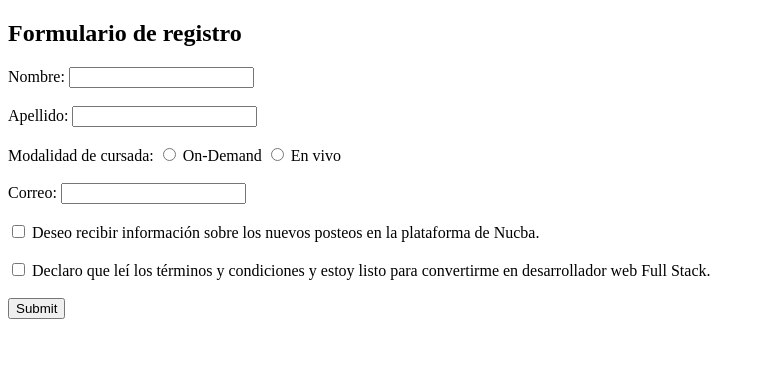
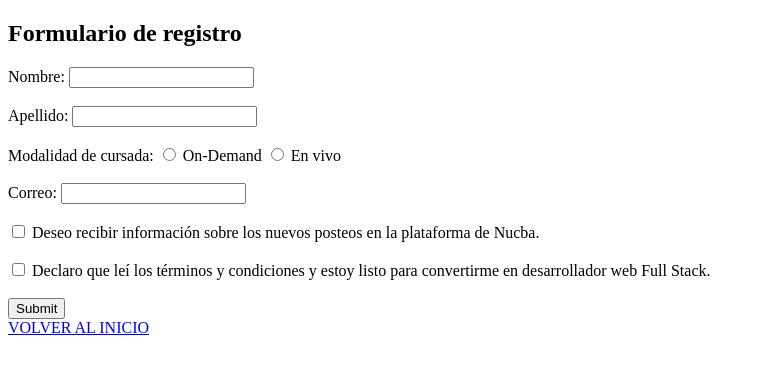
Before and after one commit to ZirasGithub/entrega1nucbavercel, a plain HTML site: page Ej_3/index.html in a window 1280 px wide. Shown: the whole page, without its empty margins (0-760 px from the left). Drawn offline with Linux system fonts and the light colour scheme.

Commit message:
added go back

```diff
--- a/Ej_3/index.html
+++ b/Ej_3/index.html
@@ -51,5 +51,8 @@
         <input type="submit">
     </div>
 </section>
+<footer>
+    <a href="./index.html">VOLVER AL INICIO</a>
+</footer>
 </body>
 </html>
```
